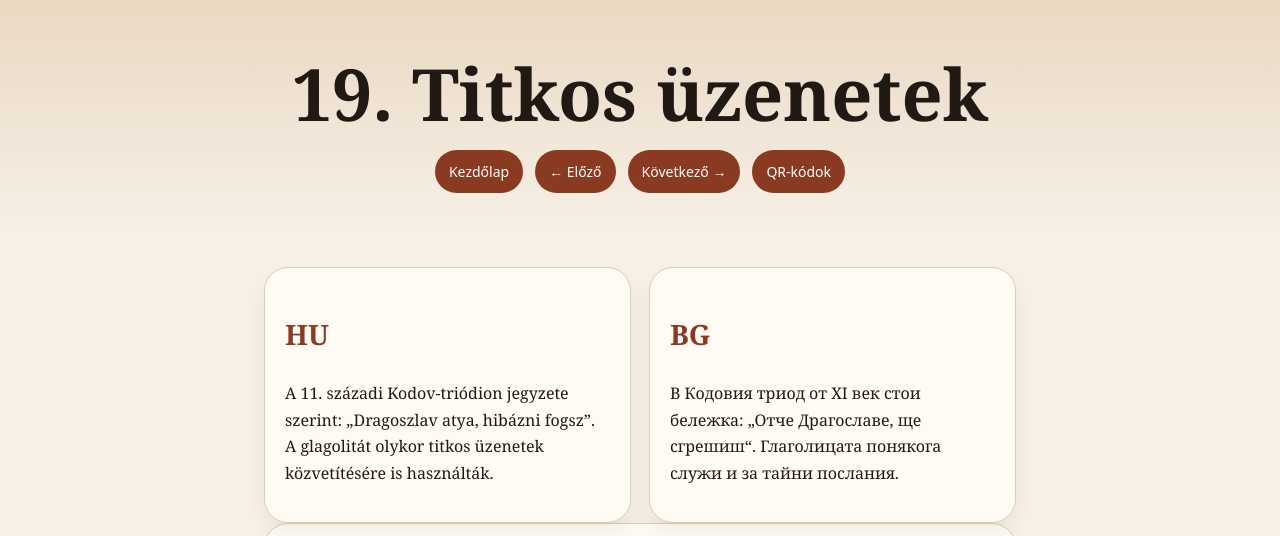
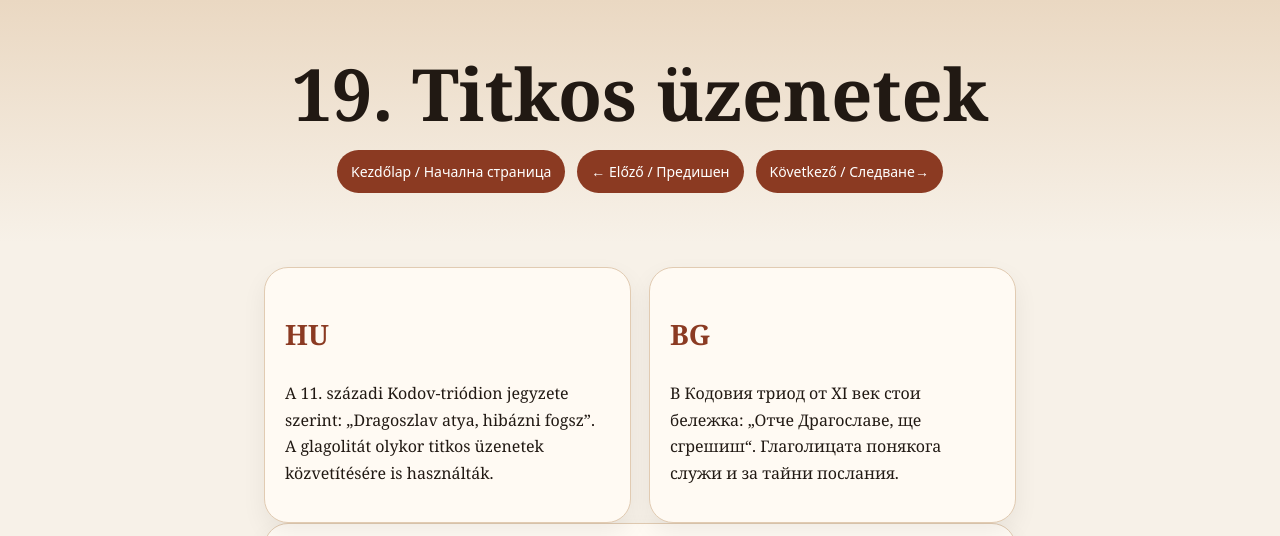
Before and after one commit to BNO12ker/glagolita-exhibition, a plain HTML site: page panel-19.html in a window 1280 px wide. Shown: the top 536 px of the page. Drawn offline with Linux system fonts and the light colour scheme.

Commit message:
Update panel-19.html

```diff
--- a/panel-19.html
+++ b/panel-19.html
@@ -5,7 +5,7 @@
 <body>
 <header>
 <h1>19. Titkos üzenetek</h1>
-<nav><a href="index.html">Kezdőlap</a><a href="panel-18.html">← Előző</a><a href="panel-20.html">Következő →</a><a href="qr-codes.html">QR-kódok</a></nav>
+<nav><a href="index.html">Kezdőlap / Начална страница</a><a href="panel-18.html">← Előző / Предишен</a><a href="panel-20.html">Következő / Следване→</a></nav>
 </header>
 <main class="panel">
 <section>
```
